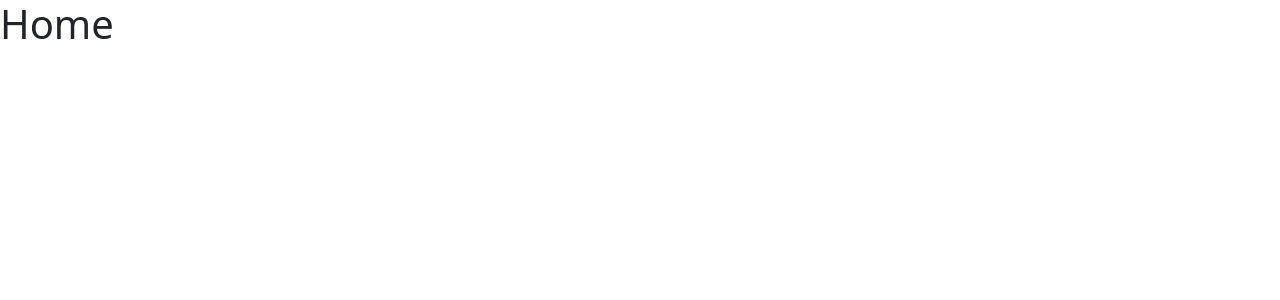
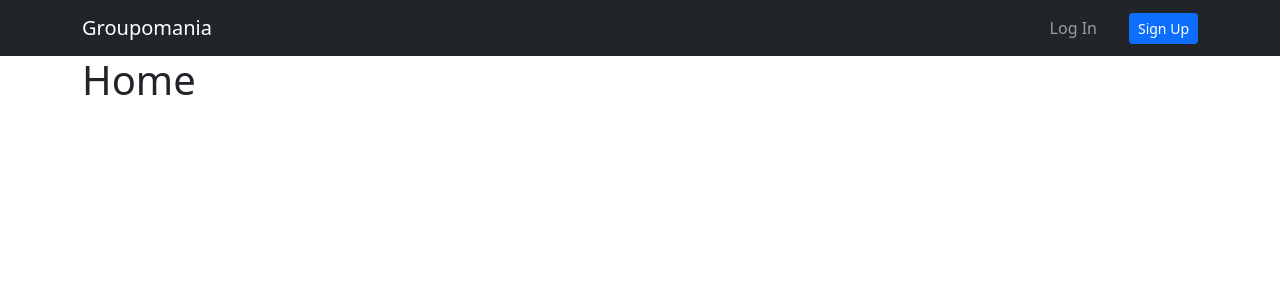
Before and after one commit to sebastien-coupe/groupomania, a Vue app in the folder client/: page / in a window 1280 px wide. Shown: the top 300 px of the page. Built offline with nearby package versions, Linux system fonts and the light colour scheme.

Commit message:
CLIENT: Added navbar component

```diff
--- a/client/src/App.vue
+++ b/client/src/App.vue
@@ -1,3 +1,18 @@
 <template>
-  <router-view />
+  <div>
+    <Navbar />
+    <div class="container">
+      <router-view />
+    </div>
+  </div>
 </template>
+
+<script>
+import Navbar from '@/components/TheNavbar';
+
+export default {
+  components: {
+    Navbar,
+  },
+};
+</script>
--- /dev/null
+++ b/client/src/components/TheNavbar.vue
@@ -0,0 +1,24 @@
+<template>
+  <nav class="navbar navbar-expand navbar-dark bg-dark">
+    <div class="container">
+      <router-link to="/" class="navbar-brand">Groupomania</router-link>
+
+      <ul class="navbar-nav align-items-center ml-auto mb-lg-0">
+        <li class="nav-item">
+          <router-link to="/" class="nav-link">Log In</router-link>
+        </li>
+        <li class="nav-item ms-2 ms-sm-4">
+          <router-link to="/" class="btn btn-primary btn-sm"
+            >Sign Up</router-link
+          >
+        </li>
+      </ul>
+    </div>
+  </nav>
+</template>
+
+<script>
+export default {
+  name: 'Navbar',
+};
+</script>
```
